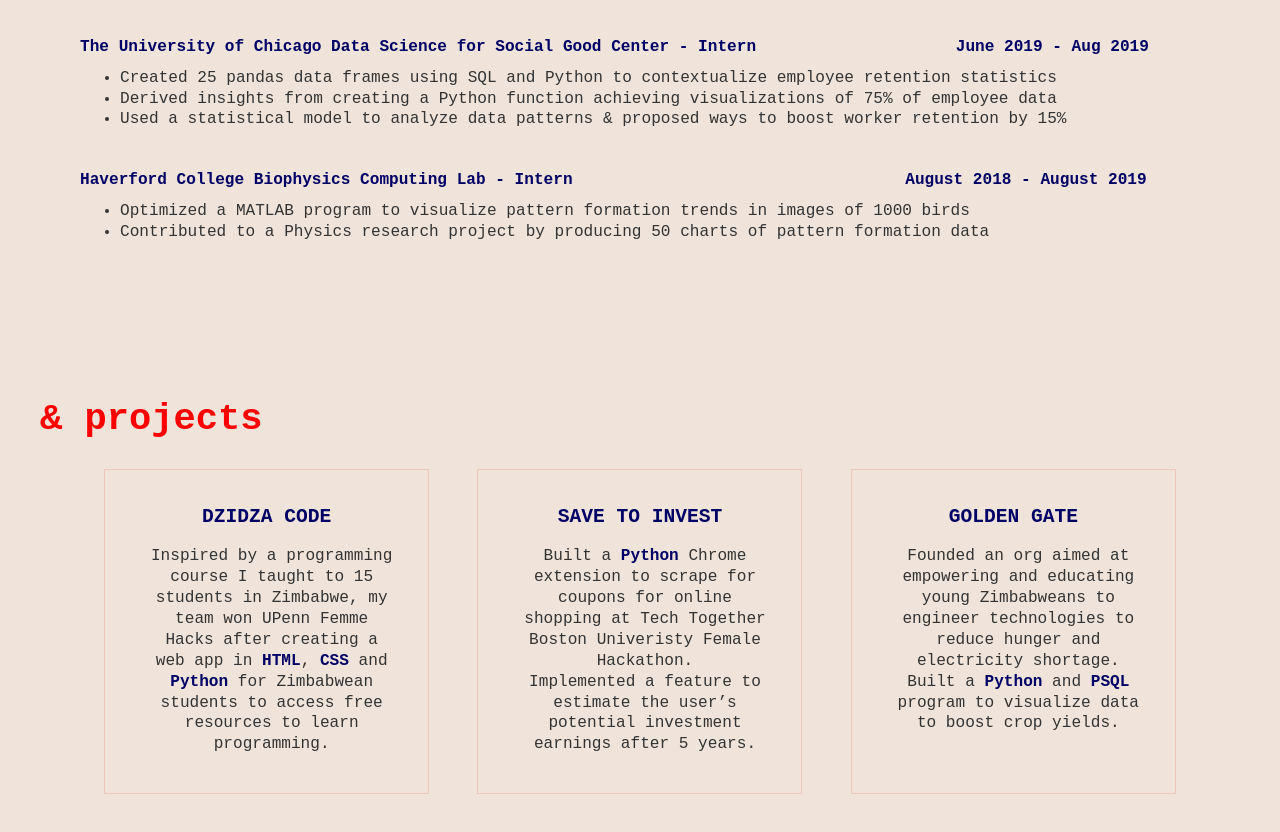
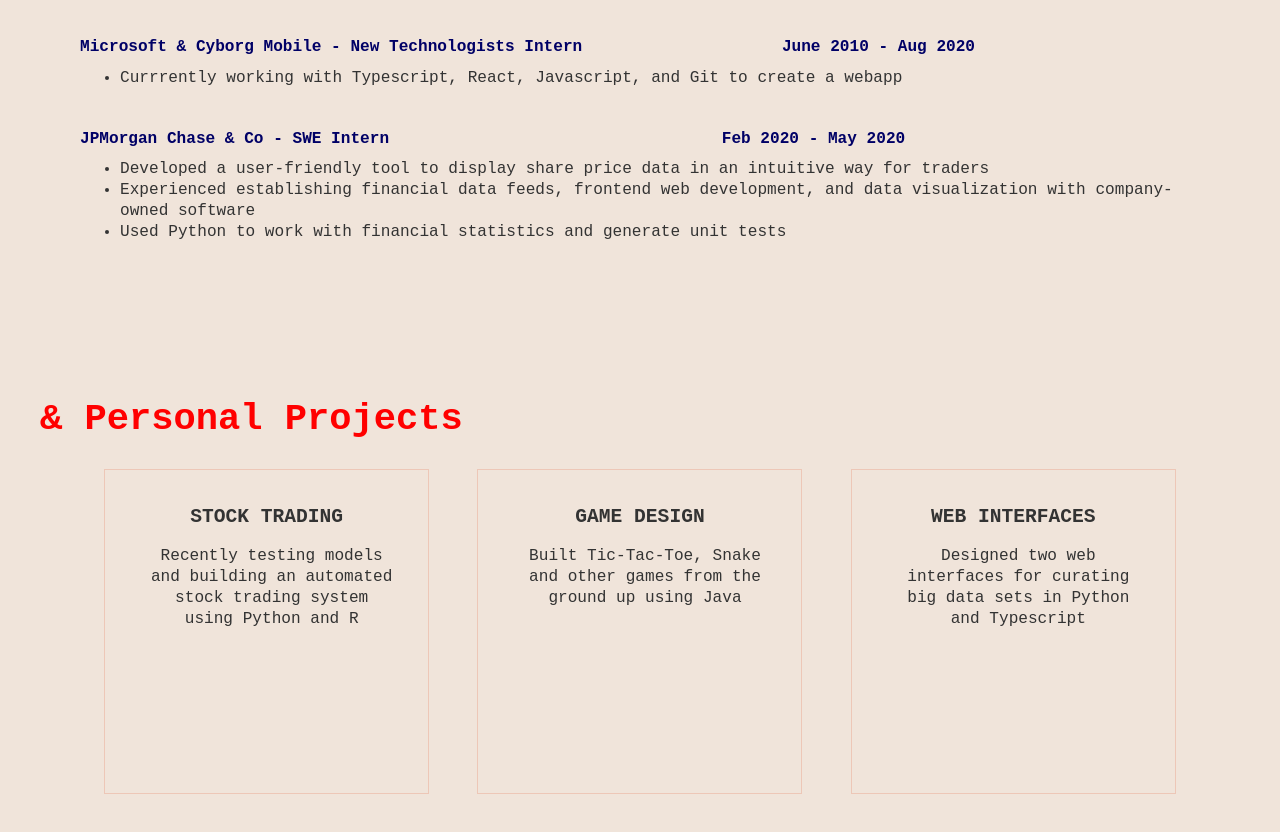
Before and after one commit to demarioasquitt/demarioasquitt.github.io, a plain HTML site: page index.html in a window 1280 px wide. Shown: the part 554-1386 px from the top of the page. Drawn offline with nearby package versions, Linux system fonts and the light colour scheme; a web font is replaced by a local one.

Commit message:
Update index.html

```diff
--- a/index.html
+++ b/index.html
@@ -68,19 +68,18 @@
       <div class="section-header">Experience</div>
       <div class=exps>
         <div class="exp">
-          <div class="name"><p>The University of Chicago Data Science for Social Good Center - Intern <span class="tab">June 2019 - Aug 2019</span></p></div>
+          <div class="name"><p>Microsoft & Cyborg Mobile - New Technologists Intern <span class="tab">June 2010 - Aug 2020</span></p></div>
           <ul>
-            <li>Created 25 pandas data frames using SQL and Python to contextualize employee retention statistics</li>
-            <li>Derived insights from creating a Python function achieving visualizations of 75% of employee data</li>
-            <li>Used a statistical model to analyze data patterns & proposed ways to boost worker retention by 15%</li>
+            <li>Currrently working with Typescript, React, Javascript, and Git to create a webapp</li>
           </ul>
         </div>
         <div class="exp">
-          <div class="name"><p>Haverford College Biophysics Computing Lab - Intern <span class="tb">August 2018 - August 2019</span></p></div>
+          <div class="name"><p>JPMorgan Chase & Co - SWE Intern <span class="tb">Feb 2020 - May 2020</span></p></div>
           </p>
           <ul>
-            <li>Optimized a MATLAB program to visualize pattern formation trends in images of 1000 birds</li>
-            <li>Contributed to a Physics research project by producing 50 charts of pattern formation data</li>
+            <li>Developed a user-friendly tool to display share price data in an intuitive way for traders</li>
+            <li>Experienced establishing financial data feeds, frontend web development, and data visualization with company-owned software</li>
+            <li>Used Python to work with financial statistics and generate unit tests</li>
           </ul>
         </div>
       </div>
@@ -90,14 +89,14 @@
 <!-- Projects (Grid) -->
 <div class="container-fluid text-center">
 <div id="projects">
-  <h3 class="section-header">&amp; projects</h3><br>
+  <h3 class="section-header">&amp; Personal Projects</h3><br>
   <div class="row">
     <div class="col-sm-4">
         <div class="project">
           <div class="description">
-            <div class="project-name"><a href="https://devpost.com/software/dzidzacode">Dzidza Code</a></div>
+            <div class="project-name">Stock Trading</div>
             <div class="project-summary">
-              Inspired by a programming course I taught to 15 students in Zimbabwe, my team won UPenn Femme Hacks after creating a web app in <span class="blue">HTML</span>, <span class="blue">CSS</span> and <span class="blue">Python</span> for Zimbabwean students to access free resources to learn programming.
+              Recently testing models and building an automated stock trading system using Python and R
             </div>
           </div>
         </div>
@@ -105,10 +104,9 @@
     <div class="col-sm-4">
         <div class="project">
           <div class="description">
-            <div class="project-name"><a href="https://devpost.com/software/savetoinvest">Save to Invest</a></div>
+            <div class="project-name">Game Design</div>
             <div class="project-summary">
-              Built a <span class="blue">Python</span> Chrome extension to scrape for coupons for online shopping at Tech Together Boston Univeristy Female Hackathon.<br>
-              Implemented a feature to estimate the user’s potential investment earnings after 5 years.
+              Built Tic-Tac-Toe, Snake and other games from the ground up using Java
             </div>
           </div>
         </div>
@@ -116,9 +114,9 @@
     <div class="col-sm-4">
         <div class="project">
           <div class="description">
-            <div class="project-name"><a href="">Golden Gate</a></div>
+            <div class="project-name">Web Interfaces</div>
             <div class="project-summary">
-              Founded an org aimed at empowering and educating young Zimbabweans to engineer technologies to reduce hunger and electricity shortage. <br>Built a  <span class="blue">Python</span> and  <span class="blue">PSQL</span> program to visualize data to boost crop yields.
+              Designed two web interfaces for curating big data sets in Python and Typescript
             </div>
           </div>
         </div>
```
